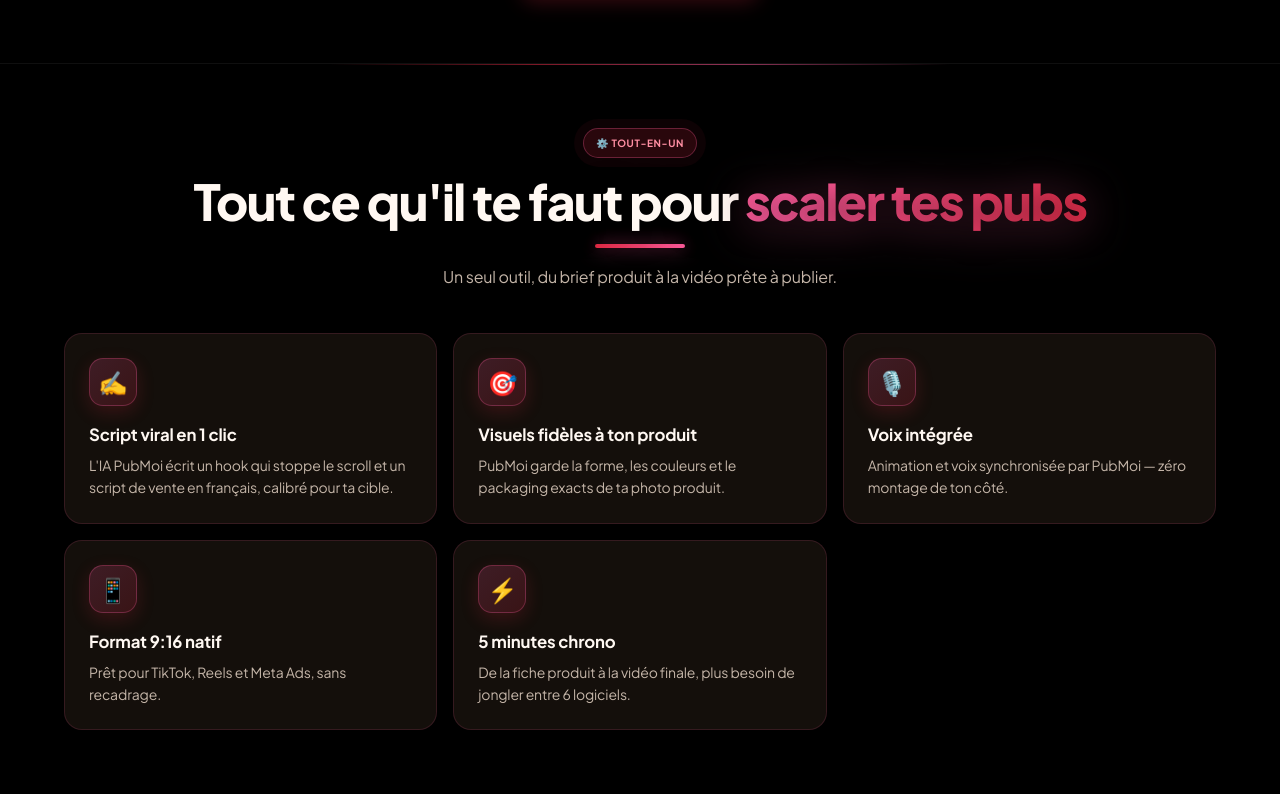
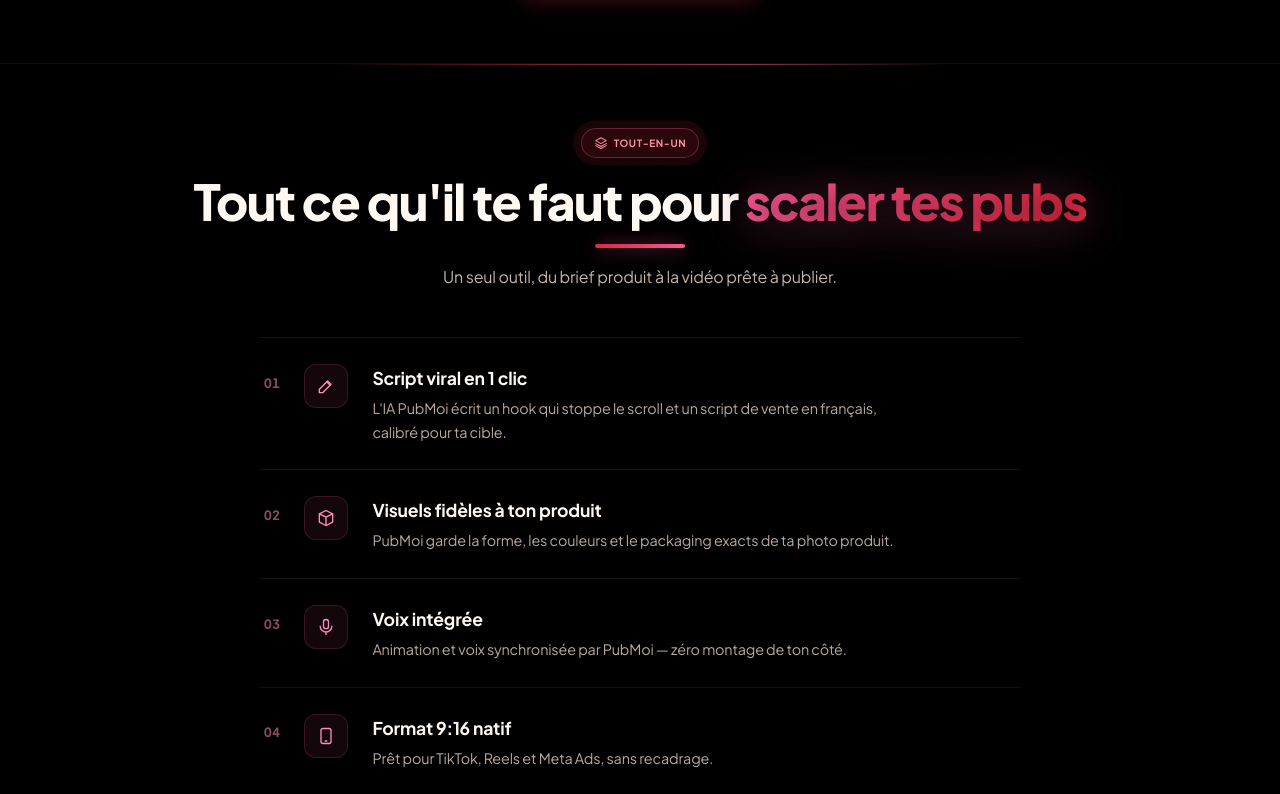
Before and after one commit to elky431-debug/fruiotrend, a Next.js app: page / in a window 1280 px wide. Shown: the part 1306-2100 px from the top of the page. Built offline with nearby package versions, Linux system fonts and the light colour scheme; no server answers.

Commit message:
Refonte section features sans cadres, retrait overlay video et 3e temoignage.

```diff
--- a/app/landing.css
+++ b/app/landing.css
@@ -149,6 +149,8 @@
 
 .landing-root .badge-accent {
   display: inline-flex;
+  align-items: center;
+  gap: 6px;
   padding: 5px 12px;
   border-radius: 99px;
   font-size: 10px;
@@ -589,7 +591,10 @@
 
 @media (min-width: 768px) {
   .landing-testimonials-grid {
-    grid-template-columns: repeat(3, 1fr);
+    grid-template-columns: repeat(2, 1fr);
+    max-width: 720px;
+    margin-left: auto;
+    margin-right: auto;
   }
 }
 
@@ -626,6 +631,18 @@
   display: block;
   object-fit: cover;
   object-position: center center;
+  pointer-events: none;
+}
+
+/* Masque l'overlay de contrôles natif (PiP, plein écran) au survol */
+.landing-testimonial-video::-webkit-media-controls,
+.landing-testimonial-video::-webkit-media-controls-enclosure,
+.landing-testimonial-video::-webkit-media-controls-overlay-enclosure,
+.landing-testimonial-video::-webkit-media-controls-panel,
+.landing-testimonial-video::-webkit-media-controls-start-playback-button {
+  display: none !important;
+  -webkit-appearance: none;
+  appearance: none;
 }
 
 .landing-testimonial-media::after {
@@ -1431,89 +1448,122 @@
    NOUVELLES SECTIONS — Features / Stats / Comparaison / CTA
    ============================================================ */
 
-/* ---------- Features (bento) ---------- */
-.landing-features-grid {
+/* ---------- Features (liste éditoriale, sans cadres) ---------- */
+.landing-feature-list {
+  list-style: none;
+  margin: 3rem auto 0;
+  padding: 0;
+  max-width: 760px;
+  text-align: left;
+}
+
+.landing-feature-row {
+  position: relative;
   display: grid;
-  grid-template-columns: repeat(2, 1fr);
-  gap: 1rem;
-  margin-top: 2.75rem;
-  text-align: left;
-}
-
-@media (min-width: 768px) {
-  .landing-features-grid {
-    grid-template-columns: repeat(3, 1fr);
-  }
-  .landing-feature-card.span-2 {
-    grid-column: span 1;
-  }
-}
-
-@media (max-width: 767px) {
-  .landing-feature-card.span-2 {
-    grid-column: span 2;
-  }
-}
-
-.landing-feature-card {
-  position: relative;
-  padding: 1.5rem;
-  border-radius: 18px;
-  background: rgba(29, 22, 17, 0.7);
-  border: 1px solid rgba(255, 92, 157, 0.14);
-  backdrop-filter: blur(10px);
-  transition: transform 0.3s cubic-bezier(0.22, 1, 0.36, 1),
-    border-color 0.3s ease, box-shadow 0.3s ease;
-  overflow: hidden;
-}
-
-.landing-feature-card::after {
+  grid-template-columns: auto auto 1fr;
+  align-items: start;
+  column-gap: 1.5rem;
+  padding: 1.6rem 0.25rem;
+  border-top: 1px solid rgba(255, 255, 255, 0.07);
+  transition: padding-left 0.35s cubic-bezier(0.22, 1, 0.36, 1);
+}
+
+.landing-feature-row:last-child {
+  border-bottom: 1px solid rgba(255, 255, 255, 0.07);
+}
+
+/* Accent vertical qui apparaît au survol */
+.landing-feature-row::before {
   content: "";
   position: absolute;
-  inset: 0;
-  border-radius: inherit;
-  background: linear-gradient(135deg, rgba(255, 92, 157, 0.1), transparent 55%);
+  left: 0;
+  top: 1.6rem;
+  bottom: 1.6rem;
+  width: 2px;
+  border-radius: 2px;
+  background: linear-gradient(180deg, #ff6fae, #e32b45);
+  transform: scaleY(0);
+  transform-origin: top;
   opacity: 0;
-  transition: opacity 0.3s ease;
-  pointer-events: none;
-}
-
-.landing-feature-card:hover {
-  transform: translateY(-6px);
-  border-color: rgba(255, 92, 157, 0.4);
-  box-shadow: 0 20px 50px rgba(0, 0, 0, 0.5), 0 0 40px rgba(227, 43, 69, 0.16);
-}
-
-.landing-feature-card:hover::after {
+  transition: transform 0.35s cubic-bezier(0.22, 1, 0.36, 1),
+    opacity 0.35s ease;
+}
+
+.landing-feature-row:hover {
+  padding-left: 1.25rem;
+}
+
+.landing-feature-row:hover::before {
+  transform: scaleY(1);
   opacity: 1;
 }
 
-.landing-feature-icon {
-  width: 48px;
-  height: 48px;
-  border-radius: 14px;
+.landing-feature-index {
+  font-size: 0.8rem;
+  font-weight: 700;
+  font-variant-numeric: tabular-nums;
+  letter-spacing: 0.04em;
+  color: rgba(255, 143, 191, 0.55);
+  padding-top: 0.55rem;
+  transition: color 0.35s ease;
+}
+
+.landing-feature-row:hover .landing-feature-index {
+  color: #ff8fbf;
+}
+
+.landing-feature-glyph {
   display: flex;
   align-items: center;
   justify-content: center;
-  font-size: 24px;
-  margin-bottom: 1rem;
-  background: linear-gradient(135deg, rgba(255, 92, 157, 0.18), rgba(227, 43, 69, 0.18));
-  border: 1px solid rgba(255, 92, 157, 0.28);
-  box-shadow: 0 6px 18px rgba(227, 43, 69, 0.18);
+  width: 44px;
+  height: 44px;
+  border-radius: 12px;
+  color: var(--accent-soft, #ff8fbf);
+  background: rgba(255, 92, 157, 0.08);
+  border: 1px solid rgba(255, 92, 157, 0.16);
+  transition: color 0.35s ease, background 0.35s ease,
+    border-color 0.35s ease, transform 0.35s ease;
+}
+
+.landing-feature-row:hover .landing-feature-glyph {
+  color: #fff8f2;
+  background: linear-gradient(150deg, rgba(255, 92, 157, 0.22), rgba(227, 43, 69, 0.14));
+  border-color: rgba(255, 92, 157, 0.4);
+  transform: scale(1.05);
+}
+
+.landing-feature-body {
+  min-width: 0;
 }
 
 .landing-feature-title {
-  font-size: 1.05rem;
+  font-size: 1.1rem;
   font-weight: 700;
   color: #fff8f2;
-  margin-bottom: 0.4rem;
+  margin-bottom: 0.35rem;
   letter-spacing: -0.01em;
 }
 
 .landing-feature-desc {
-  font-size: 0.875rem;
-  line-height: 1.55;
-  color: #c4b5a8;
+  font-size: 0.9rem;
+  line-height: 1.6;
+  color: #b8a99c;
+  max-width: 52ch;
+}
+
+@media (max-width: 600px) {
+  .landing-feature-row {
+    grid-template-columns: auto 1fr;
+    column-gap: 1rem;
+    row-gap: 0.6rem;
+  }
+  .landing-feature-index {
+    display: none;
+  }
+  .landing-feature-row:hover {
+    padding-left: 0.9rem;
+  }
 }
 
 /* ---------- Comparaison avant / après ---------- */
@@ -1769,14 +1819,6 @@
     width: clamp(140px, 42vw, 180px);
   }
 
-  .landing-features-grid {
-    grid-template-columns: 1fr;
-  }
-
-  .landing-feature-card.span-2 {
-    grid-column: span 1;
-  }
-
   .landing-compare-grid {
     grid-template-columns: 1fr;
   }
--- a/components/landing/FeaturesSection.tsx
+++ b/components/landing/FeaturesSection.tsx
@@ -1,30 +1,44 @@
-const FEATURES = [
+import type { ComponentType, SVGProps } from "react";
+import {
+  IconPencil,
+  IconBox,
+  IconMic,
+  IconSmartphone,
+  IconClock,
+  IconLayers,
+} from "@/components/icons";
+
+type IconType = ComponentType<SVGProps<SVGSVGElement> & { size?: number }>;
+
+const FEATURES: {
+  Icon: IconType;
+  title: string;
+  desc: string;
+}[] = [
   {
-    icon: "✍️",
+    Icon: IconPencil,
     title: "Script viral en 1 clic",
     desc: "L'IA PubMoi écrit un hook qui stoppe le scroll et un script de vente en français, calibré pour ta cible.",
-    span: true,
   },
   {
-    icon: "🎯",
+    Icon: IconBox,
     title: "Visuels fidèles à ton produit",
     desc: "PubMoi garde la forme, les couleurs et le packaging exacts de ta photo produit.",
   },
   {
-    icon: "🎙️",
+    Icon: IconMic,
     title: "Voix intégrée",
     desc: "Animation et voix synchronisée par PubMoi — zéro montage de ton côté.",
   },
   {
-    icon: "📱",
+    Icon: IconSmartphone,
     title: "Format 9:16 natif",
     desc: "Prêt pour TikTok, Reels et Meta Ads, sans recadrage.",
   },
   {
-    icon: "⚡",
+    Icon: IconClock,
     title: "5 minutes chrono",
     desc: "De la fiche produit à la vidéo finale, plus besoin de jongler entre 6 logiciels.",
-    span: true,
   },
 ];
 
@@ -32,7 +46,10 @@
   return (
     <section id="features" className="landing-section">
       <div className="landing-section-inner" style={{ textAlign: "center" }}>
-        <span className="badge badge-accent">⚙️ Tout-en-un</span>
+        <span className="badge badge-accent">
+          <IconLayers size={14} aria-hidden />
+          Tout-en-un
+        </span>
         <h2 className="landing-h2" style={{ marginTop: "1rem" }}>
           Tout ce qu&apos;il te faut pour{" "}
           <span className="text-gradient">scaler tes pubs</span>
@@ -41,18 +58,22 @@
           Un seul outil, du brief produit à la vidéo prête à publier.
         </p>
 
-        <div className="landing-features-grid">
-          {FEATURES.map((f) => (
-            <article
-              key={f.title}
-              className={`landing-feature-card${f.span ? " span-2" : ""}`}
-            >
-              <div className="landing-feature-icon">{f.icon}</div>
-              <h3 className="landing-feature-title">{f.title}</h3>
-              <p className="landing-feature-desc">{f.desc}</p>
-            </article>
+        <ul className="landing-feature-list">
+          {FEATURES.map(({ Icon, title, desc }, i) => (
+            <li key={title} className="landing-feature-row">
+              <span className="landing-feature-index">
+                {String(i + 1).padStart(2, "0")}
+              </span>
+              <span className="landing-feature-glyph" aria-hidden>
+                <Icon size={20} strokeWidth={1.6} />
+              </span>
+              <div className="landing-feature-body">
+                <h3 className="landing-feature-title">{title}</h3>
+                <p className="landing-feature-desc">{desc}</p>
+              </div>
+            </li>
           ))}
-        </div>
+        </ul>
       </div>
     </section>
   );
--- a/components/landing/TestimonialVideo.tsx
+++ b/components/landing/TestimonialVideo.tsx
@@ -40,6 +40,9 @@
       autoPlay
       preload="metadata"
       aria-label={label}
+      disablePictureInPicture
+      disableRemotePlayback
+      controlsList="nodownload noplaybackrate nofullscreen"
     />
   );
 }
--- a/components/landing/TestimonialsSection.tsx
+++ b/components/landing/TestimonialsSection.tsx
@@ -1,5 +1,4 @@
 import Image from "next/image";
-import { LANDING_PREVIEW_IMAGES } from "@/lib/landingPreviews";
 import { TestimonialVideo } from "@/components/landing/TestimonialVideo";
 
 type TestimonialItem = {
@@ -27,14 +26,6 @@
     media: "video",
     videoSrc: "/landing/testimonial-pistolero.mp4",
     stats: "CA ×2",
-  },
-  {
-    handle: "@hamuyama_lab",
-    quote:
-      "Hook + voix intégrée PubMoi en une passe — exactement le format TikTok Ads que je cherchais.",
-    media: "image",
-    ...LANDING_PREVIEW_IMAGES.influenceur,
-    stats: "201K likes",
   },
 ];
 
```
